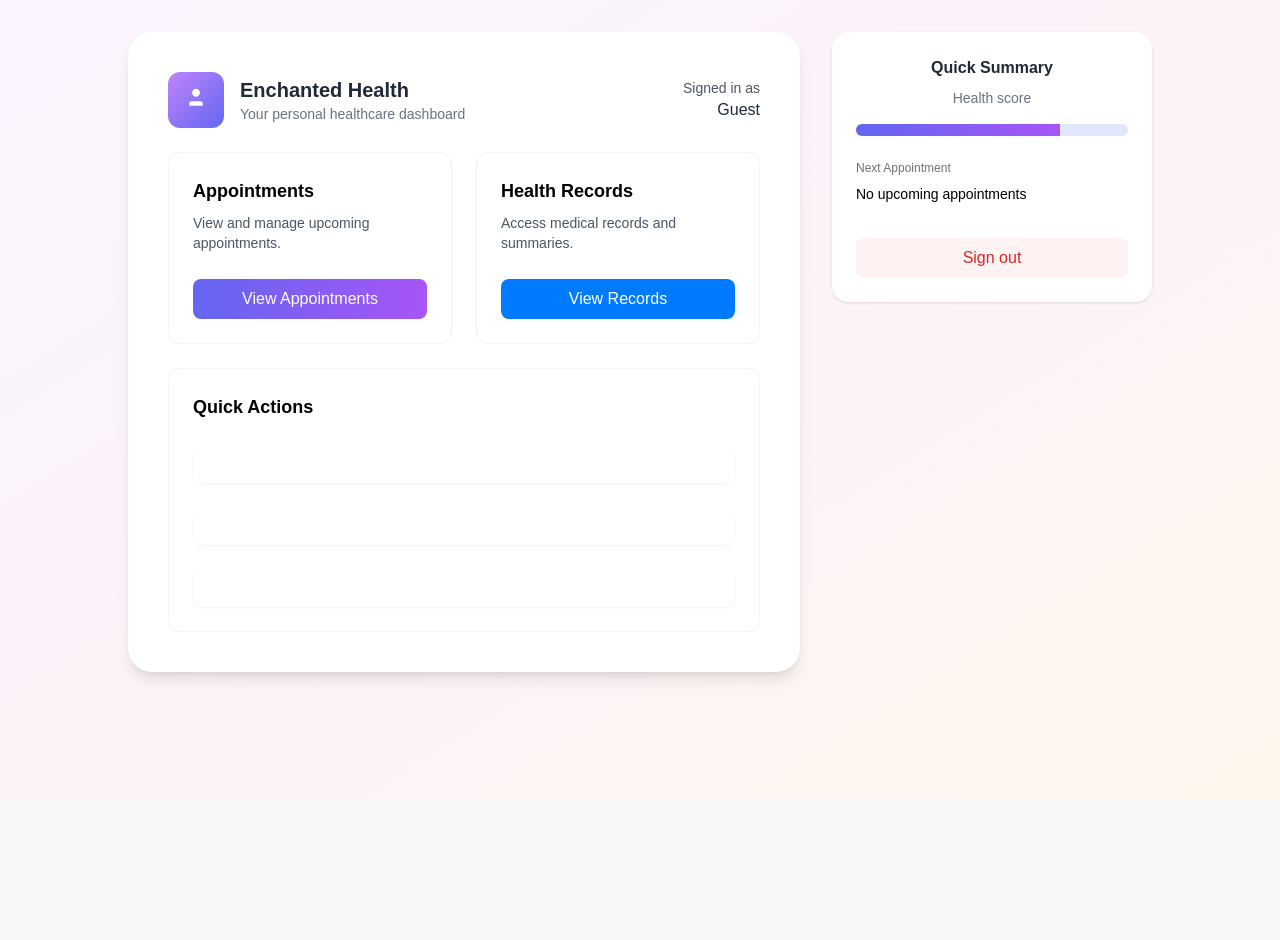
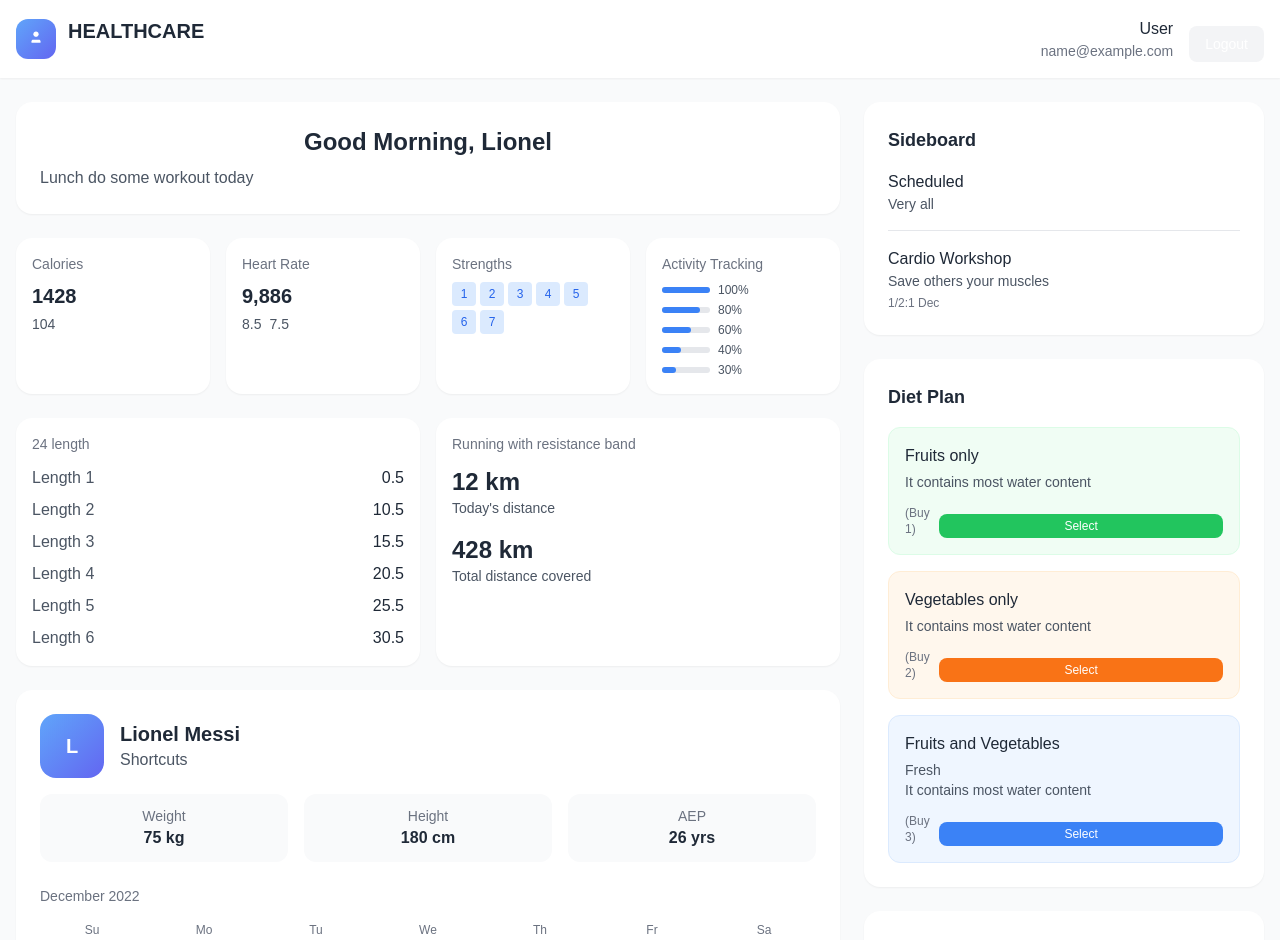
Before and after one commit to BandaraTWMBA/DevopsProject, a React (Vite) app in the folder frontend/: page /home in a window 1280 px wide. Shown: the top 940 px of the page. Before the commit the page ends 800 px from the top, so only its background shows below. Built offline with nearby package versions, Linux system fonts and the light colour scheme; sample sign-in values are in the browser's storage.

Commit message:
add home page

```diff
--- a/frontend/src/pages/Home.jsx
+++ b/frontend/src/pages/Home.jsx
@@ -1,91 +1,283 @@
 // src/pages/Home.jsx
-import React from "react";
+import { useState, useEffect } from "react";
+import { useNavigate } from "react-router-dom";
 
 export default function Home() {
-  const user = JSON.parse(localStorage.getItem("user") || "null");
+  const [user, setUser] = useState(null);
+  const navigate = useNavigate();
+
+  useEffect(() => {
+    const userData = localStorage.getItem("user");
+    if (userData) {
+      setUser(JSON.parse(userData));
+    } else {
+      navigate("/login");
+    }
+  }, [navigate]);
+
+  const handleLogout = () => {
+    localStorage.removeItem("user");
+    localStorage.removeItem("token");
+    navigate("/login");
+  };
+
+  if (!user) {
+    return <div className="min-h-screen flex items-center justify-center">Loading...</div>;
+  }
 
   return (
-    <div className="min-h-screen bg-gradient-to-br from-purple-50 via-pink-50 to-orange-50 p-8">
-      <div className="max-w-5xl mx-auto grid grid-cols-1 md:grid-cols-3 gap-8 items-start">
-        <div className="md:col-span-2 bg-white rounded-3xl shadow-lg p-10">
-          <div className="flex items-center justify-between mb-6">
-            <div className="flex items-center gap-4">
-              <div className="w-14 h-14 bg-gradient-to-br from-purple-400 to-indigo-500 rounded-xl flex items-center justify-center">
-                <svg width="36" height="36" viewBox="0 0 64 64" fill="none" xmlns="http://www.w3.org/2000/svg">
+    <div className="min-h-screen bg-gray-50">
+      {/* Header */}
+      <header className="bg-white shadow-sm">
+        <div className="max-w-7xl mx-auto px-4 py-4 flex justify-between items-center">
+          <div className="flex items-center gap-3">
+            <div className="w-10 h-10 bg-gradient-to-br from-blue-400 to-indigo-500 rounded-xl flex items-center justify-center">
+              <svg
+                width="24"
+                height="24"
+                viewBox="0 0 64 64"
+                fill="none"
+                xmlns="http://www.w3.org/2000/svg"
+              >
                 <path d="M32 12C35.866 12 39 15.134 39 19C39 22.866 35.866 26 32 26C28.134 26 25 22.866 25 19C25 15.134 28.134 12 32 12Z" fill="white"/>
                 <path d="M24 34C21.7909 34 20 35.7909 20 38V42H44V38C44 35.7909 42.2091 34 40 34H24Z" fill="white"/>
               </svg>
             </div>
-              <div>
-                <h2 className="text-xl font-bold text-gray-800">Enchanted Health</h2>
-                <p className="text-sm text-gray-500">Your personal healthcare dashboard</p>
+            <h1 className="text-xl font-bold text-gray-800">HEALTHCARE</h1>
+          </div>
+
+          <div className="flex items-center gap-4">
+            <div className="text-right">
+              <p className="font-medium text-gray-800">{user.firstname || "User"}</p>
+              <p className="text-sm text-gray-500">{user.email}</p>
+            </div>
+            <button
+              onClick={handleLogout}
+              className="px-4 py-2 text-sm bg-gray-100 hover:bg-gray-200 rounded-lg transition"
+            >
+              Logout
+            </button>
+          </div>
+        </div>
+      </header>
+
+      {/* Main Content */}
+      <main className="max-w-7xl mx-auto px-4 py-6">
+        <div className="grid grid-cols-1 lg:grid-cols-3 gap-6">
+          {/* Left Column */}
+          <div className="lg:col-span-2 space-y-6">
+            {/* Welcome Section */}
+            <div className="bg-white rounded-2xl shadow-sm p-6">
+              <h1 className="text-2xl font-bold text-gray-800 mb-2">Good Morning, {user.firstname || "Lionel"}</h1>
+              <p className="text-gray-600">Lunch do some workout today</p>
+            </div>
+
+            {/* Stats Grid */}
+            <div className="grid grid-cols-2 md:grid-cols-4 gap-4">
+              {/* Calories */}
+              <div className="bg-white rounded-2xl shadow-sm p-4">
+                <h3 className="text-sm font-medium text-gray-500 mb-2">Calories</h3>
+                <div className="space-y-1">
+                  <p className="text-xl font-bold text-gray-800">1428</p>
+                  <p className="text-sm text-gray-600">104</p>
                 </div>
               </div>
 
-            <div className="text-right">
-              <p className="text-sm text-gray-600">Signed in as</p>
-              <p className="font-medium text-gray-800">{user?.firstname || "Guest"}</p>
+              {/* Heart Rate */}
+              <div className="bg-white rounded-2xl shadow-sm p-4">
+                <h3 className="text-sm font-medium text-gray-500 mb-2">Heart Rate</h3>
+                <div className="space-y-1">
+                  <p className="text-xl font-bold text-gray-800">9,886</p>
+                  <div className="flex gap-2">
+                    <span className="text-sm text-gray-600">8.5</span>
+                    <span className="text-sm text-gray-600">7.5</span>
+                  </div>
                 </div>
               </div>
 
-          <div className="grid grid-cols-1 md:grid-cols-2 gap-6">
-            <div className="p-6 border border-gray-100 rounded-xl">
-              <h3 className="text-lg font-semibold mb-2">Appointments</h3>
-              <p className="text-sm text-gray-600">View and manage upcoming appointments.</p>
-              <div className="mt-4">
-                <button className="px-4 py-2 bg-gradient-to-r from-indigo-500 to-purple-500 text-white rounded-lg font-medium">
-                  View Appointments
-                </button>
+              {/* Strengths */}
+              <div className="bg-white rounded-2xl shadow-sm p-4">
+                <h3 className="text-sm font-medium text-gray-500 mb-2">Strengths</h3>
+                <div className="flex flex-wrap gap-1">
+                  {[1, 2, 3, 4, 5, 6, 7].map((num) => (
+                    <span key={num} className="w-6 h-6 flex items-center justify-center bg-blue-100 text-blue-600 text-xs font-medium rounded">
+                      {num}
+                    </span>
+                  ))}
                 </div>
               </div>
 
-            <div className="p-6 border border-gray-100 rounded-xl">
-              <h3 className="text-lg font-semibold mb-2">Health Records</h3>
-              <p className="text-sm text-gray-600">Access medical records and summaries.</p>
-              <div className="mt-4">
-                <button className="px-4 py-2 border border-indigo-200 rounded-lg font-medium">
-                  View Records
-                </button>
+              {/* Activity Tracking */}
+              <div className="bg-white rounded-2xl shadow-sm p-4">
+                <h3 className="text-sm font-medium text-gray-500 mb-2">Activity Tracking</h3>
+                <div className="space-y-1">
+                  {[100, 80, 60, 40, 30].map((percent, index) => (
+                    <div key={index} className="flex items-center gap-2">
+                      <div className="w-12 bg-gray-200 rounded-full h-1.5">
+                        <div
+                          className="bg-blue-500 h-1.5 rounded-full"
+                          style={{ width: `${percent}%` }}
+                        ></div>
+                      </div>
+                      <span className="text-xs text-gray-600">{percent}%</span>
+                    </div>
+                  ))}
+                </div>
               </div>
             </div>
 
-            <div className="p-6 border border-gray-100 rounded-xl md:col-span-2">
-              <h3 className="text-lg font-semibold mb-2">Quick Actions</h3>
-              <div className="flex gap-3 mt-3 flex-wrap">
-                <button className="px-4 py-2 bg-white border rounded-lg shadow-sm">Book Appointment</button>
-                <button className="px-4 py-2 bg-white border rounded-lg shadow-sm">Message Doctor</button>
-                <button className="px-4 py-2 bg-white border rounded-lg shadow-sm">Upload Report</button>
+            {/* 24 Length & Running Stats */}
+            <div className="grid grid-cols-1 md:grid-cols-2 gap-4">
+              {/* 24 Length */}
+              <div className="bg-white rounded-2xl shadow-sm p-4">
+                <h3 className="text-sm font-medium text-gray-500 mb-3">24 length</h3>
+                <div className="space-y-2">
+                  {[0.5, 10.5, 15.5, 20.5, 25.5, 30.5].map((length, index) => (
+                    <div key={index} className="flex justify-between">
+                      <span className="text-gray-600">Length {index + 1}</span>
+                      <span className="font-medium text-gray-800">{length}</span>
+                    </div>
+                  ))}
+                </div>
+              </div>
+
+              {/* Running with resistance band */}
+              <div className="bg-white rounded-2xl shadow-sm p-4">
+                <h3 className="text-sm font-medium text-gray-500 mb-3">Running with resistance band</h3>
+                <div className="space-y-4">
+                  <div>
+                    <p className="text-2xl font-bold text-gray-800">12 km</p>
+                    <p className="text-sm text-gray-600">Today's distance</p>
+                  </div>
+                  <div>
+                    <p className="text-2xl font-bold text-gray-800">428 km</p>
+                    <p className="text-sm text-gray-600">Total distance covered</p>
                   </div>
                 </div>
               </div>
             </div>
 
-        <aside className="hidden md:block">
-          <div className="bg-white rounded-2xl shadow p-6 text-center">
-            <h4 className="font-semibold text-gray-800 mb-2">Quick Summary</h4>
-            <p className="text-sm text-gray-500">Health score</p>
-            <div className="mt-4">
-              <div className="h-3 rounded-full bg-indigo-100 overflow-hidden">
-                <div className="h-full w-3/4 bg-gradient-to-r from-indigo-500 to-purple-500"></div>
+            {/* Profile Section */}
+            <div className="bg-white rounded-2xl shadow-sm p-6">
+              <div className="flex items-center gap-4 mb-4">
+                <div className="w-16 h-16 bg-gradient-to-br from-blue-400 to-indigo-500 rounded-2xl flex items-center justify-center text-white font-bold text-xl">
+                  {user.firstname ? user.firstname.charAt(0) : "L"}
+                </div>
+                <div>
+                  <h2 className="text-xl font-bold text-gray-800">{user.firstname || "Lionel"} Messi</h2>
+                  <p className="text-gray-600">Shortcuts</p>
                 </div>
               </div>
 
-            <div className="mt-6 text-left">
-              <p className="text-xs text-gray-500 mb-2">Next Appointment</p>
-              <div className="text-sm font-medium">No upcoming appointments</div>
+              <div className="grid grid-cols-3 gap-4 mb-6">
+                <div className="text-center p-3 bg-gray-50 rounded-xl">
+                  <p className="text-sm text-gray-500">Weight</p>
+                  <p className="font-bold text-gray-800">75 kg</p>
+                </div>
+                <div className="text-center p-3 bg-gray-50 rounded-xl">
+                  <p className="text-sm text-gray-500">Height</p>
+                  <p className="font-bold text-gray-800">180 cm</p>
+                </div>
+                <div className="text-center p-3 bg-gray-50 rounded-xl">
+                  <p className="text-sm text-gray-500">AEP</p>
+                  <p className="font-bold text-gray-800">26 yrs</p>
+                </div>
               </div>
 
-            <div className="mt-6">
-              <button
-                onClick={() => { localStorage.removeItem("user"); window.location.href = "/login"; }}
-                className="px-4 py-2 bg-red-50 text-red-600 rounded-lg border border-red-100"
+              {/* Calendar */}
+              <div>
+                <h3 className="text-sm font-medium text-gray-500 mb-3">December 2022</h3>
+                <div className="grid grid-cols-7 gap-2 text-center">
+                  {["Su", "Mo", "Tu", "We", "Th", "Fr", "Sa"].map(day => (
+                    <div key={day} className="text-xs font-medium text-gray-500 py-1">
+                      {day}
+                    </div>
+                  ))}
+                  {[1, 2, 3, 4, 5, 6, 7, 8, 9, 10, 11, 12, 13, 14, 15, 16, 17, 18, 19, 20, 21, 22, 23, 24, 25, 26, 27, 28, 29, 30, 31].map(day => (
+                    <div
+                      key={day}
+                      className={`p-2 rounded-lg text-sm ${
+                        day === 13 ? "bg-blue-500 text-white" : "text-gray-700"
+                      }`}
                     >
-                Sign out
+                      {day}
+                    </div>
+                  ))}
+                </div>
+              </div>
+            </div>
+          </div>
+
+          {/* Right Column */}
+          <div className="space-y-6">
+            {/* Sideboard */}
+            <div className="bg-white rounded-2xl shadow-sm p-6">
+              <h3 className="text-lg font-bold text-gray-800 mb-4">Sideboard</h3>
+              <div className="space-y-4">
+                <div>
+                  <p className="font-medium text-gray-800">Scheduled</p>
+                  <p className="text-sm text-gray-600">Very all</p>
+                </div>
+                <div className="border-t pt-4">
+                  <p className="font-medium text-gray-800">Cardio Workshop</p>
+                  <p className="text-sm text-gray-600">Save others your muscles</p>
+                  <p className="text-xs text-gray-500 mt-1">1/2:1 Dec</p>
+                </div>
+              </div>
+            </div>
+
+            {/* Diet Plan */}
+            <div className="bg-white rounded-2xl shadow-sm p-6">
+              <h3 className="text-lg font-bold text-gray-800 mb-4">Diet Plan</h3>
+              <div className="space-y-4">
+                {/* Fruits only */}
+                <div className="p-4 bg-green-50 rounded-xl border border-green-100">
+                  <p className="font-medium text-gray-800">Fruits only</p>
+                  <p className="text-sm text-gray-600 mt-1">It contains most water content</p>
+                  <div className="flex justify-between items-center mt-3">
+                    <span className="text-xs text-gray-500">(Buy 1)</span>
+                    <button className="text-xs bg-green-500 text-white px-3 py-1 rounded-lg">
+                      Select
                     </button>
                   </div>
                 </div>
-        </aside>
+
+                {/* Vegetables only */}
+                <div className="p-4 bg-orange-50 rounded-xl border border-orange-100">
+                  <p className="font-medium text-gray-800">Vegetables only</p>
+                  <p className="text-sm text-gray-600 mt-1">It contains most water content</p>
+                  <div className="flex justify-between items-center mt-3">
+                    <span className="text-xs text-gray-500">(Buy 2)</span>
+                    <button className="text-xs bg-orange-500 text-white px-3 py-1 rounded-lg">
+                      Select
+                    </button>
                   </div>
+                </div>
+
+                {/* Fruits and Vegetables */}
+                <div className="p-4 bg-blue-50 rounded-xl border border-blue-100">
+                  <p className="font-medium text-gray-800">Fruits and Vegetables</p>
+                  <p className="text-sm text-gray-600 mt-1">Fresh</p>
+                  <p className="text-sm text-gray-600">It contains most water content</p>
+                  <div className="flex justify-between items-center mt-3">
+                    <span className="text-xs text-gray-500">(Buy 3)</span>
+                    <button className="text-xs bg-blue-500 text-white px-3 py-1 rounded-lg">
+                      Select
+                    </button>
+                  </div>
+                </div>
+              </div>
+            </div>
+
+            {/* Cardio Workshop */}
+            <div className="bg-white rounded-2xl shadow-sm p-6">
+              <h3 className="text-lg font-bold text-gray-800 mb-2">Cardio Workshop</h3>
+              <p className="text-sm text-gray-600">Save others your muscles</p>
+              <p className="text-xs text-gray-500 mt-2">1/2:1 Dec</p>
+            </div>
+          </div>
+        </div>
+      </main>
     </div>
   );
 }
```
Lines whose indentation alone changed are shown as unchanged.
